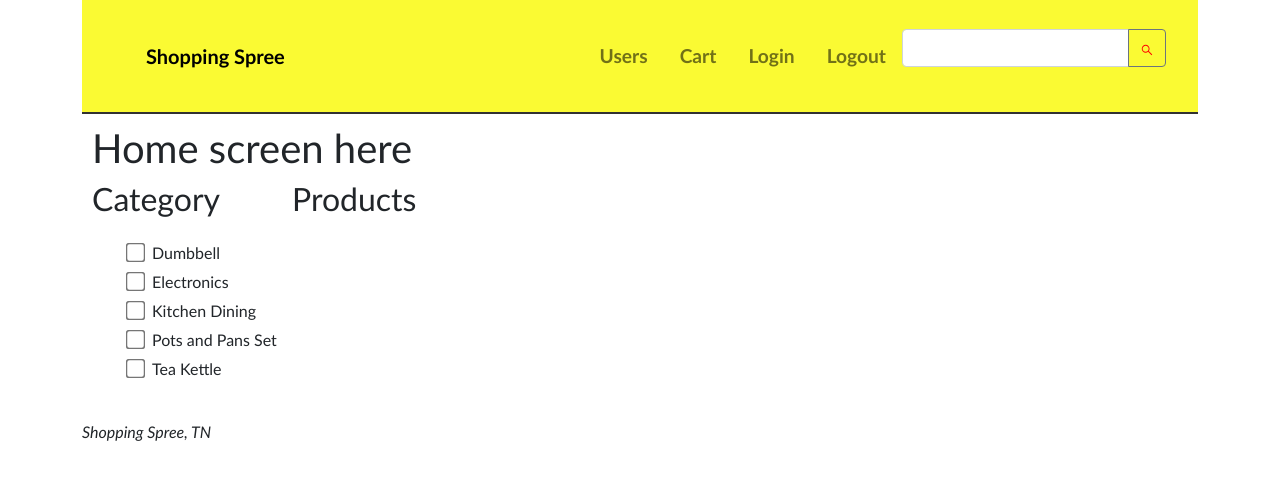
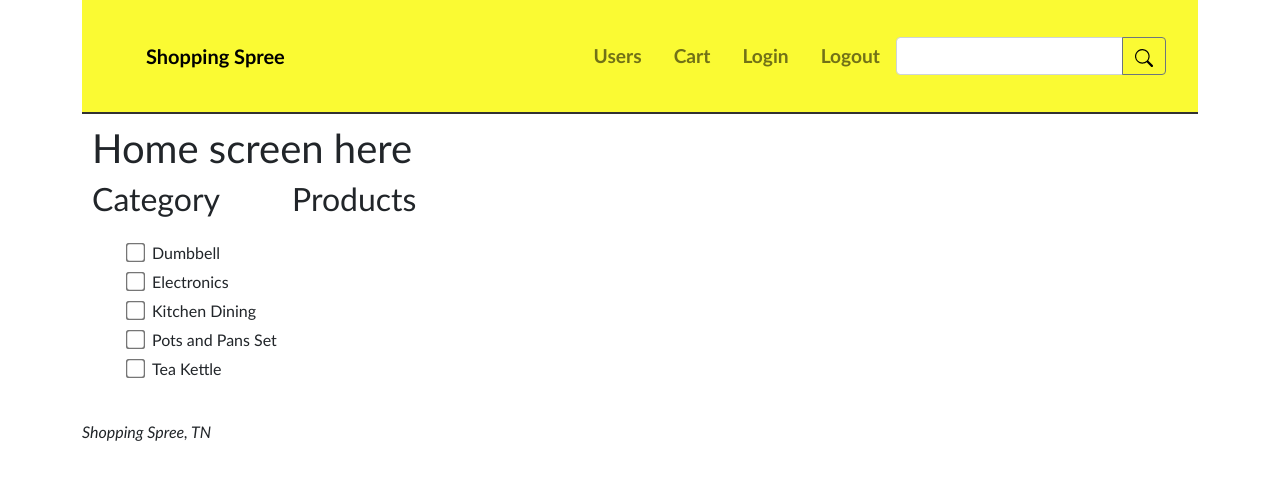
Before and after one commit to TienNguyen93/shopping, a React (Create React App) app in the folder client/: page / in a window 1280 px wide. Shown: the top 480 px of the page. Built offline with nearby package versions, Linux system fonts and the light colour scheme; no server answers.

Commit message:
add search button

```diff
--- a/client/src/components/NavBar.js
+++ b/client/src/components/NavBar.js
@@ -1,7 +1,7 @@
 import { Link } from 'react-router-dom'
 import { Nav, Navbar, Container, Form, Button, InputGroup } from 'react-bootstrap'
 import { useState } from 'react'
-import { FaSistrix } from 'react-icons/fa'
+import {BsSearch} from 'react-icons/bs'
 
 const NavBar = ({ user, search, setSearch }) => {
 
@@ -21,7 +21,7 @@ const NavBar = ({ user, search, setSearch }) => {
     // variant="tabs"
 
     return (
-        <Navbar collapseOnSelect expand="lg" className="header-container">
+        <Navbar collapseOnSelect expand="lg" className="header-container" >
             <Container>
 
                 <Navbar.Brand>
@@ -65,17 +65,16 @@ const NavBar = ({ user, search, setSearch }) => {
                     </Nav>
 
                     <Form>
-                        <InputGroup className="mb-3">
+                        <InputGroup >
                             <Form.Control
                                 type="search"
                                 value={search}
                                 onChange={handleSearch} />
-                            <Button variant="outline-secondary" id="button-addon2">
-                                <FaSistrix color="red" size={12} />
+                            <Button variant="outline-secondary" type="submit">
+                                <BsSearch color="black" size={18}/>
                             </Button>
                         </InputGroup>
                     </Form>
-
 
 
                 </Navbar.Collapse>
@@ -86,4 +85,6 @@ const NavBar = ({ user, search, setSearch }) => {
 
 export default NavBar
 
-// variant="outline-success"
+// variant="outline-success",
+// variant="outline-secondary"
+// id="button-addon2" color="red" size={12}
```
